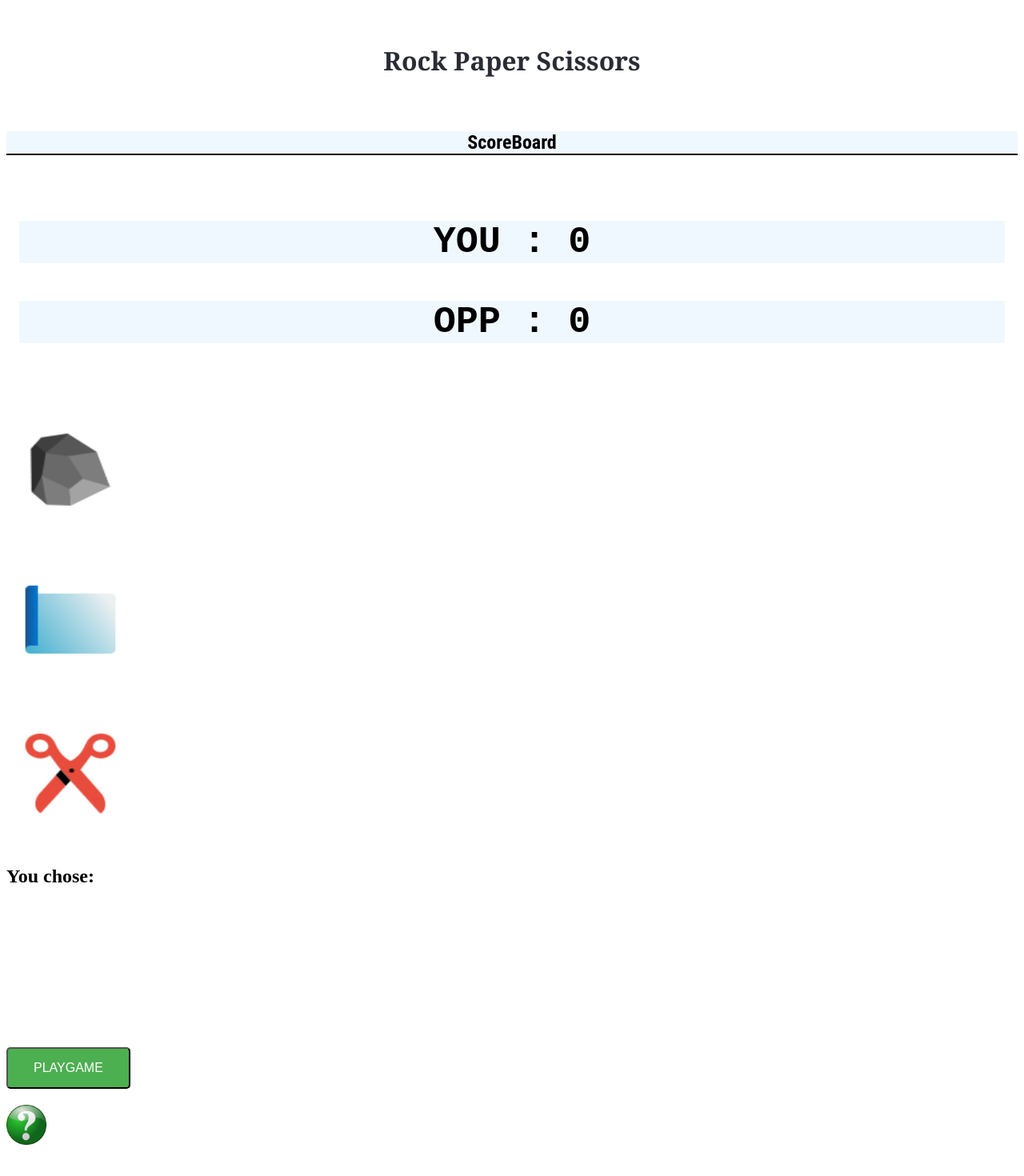
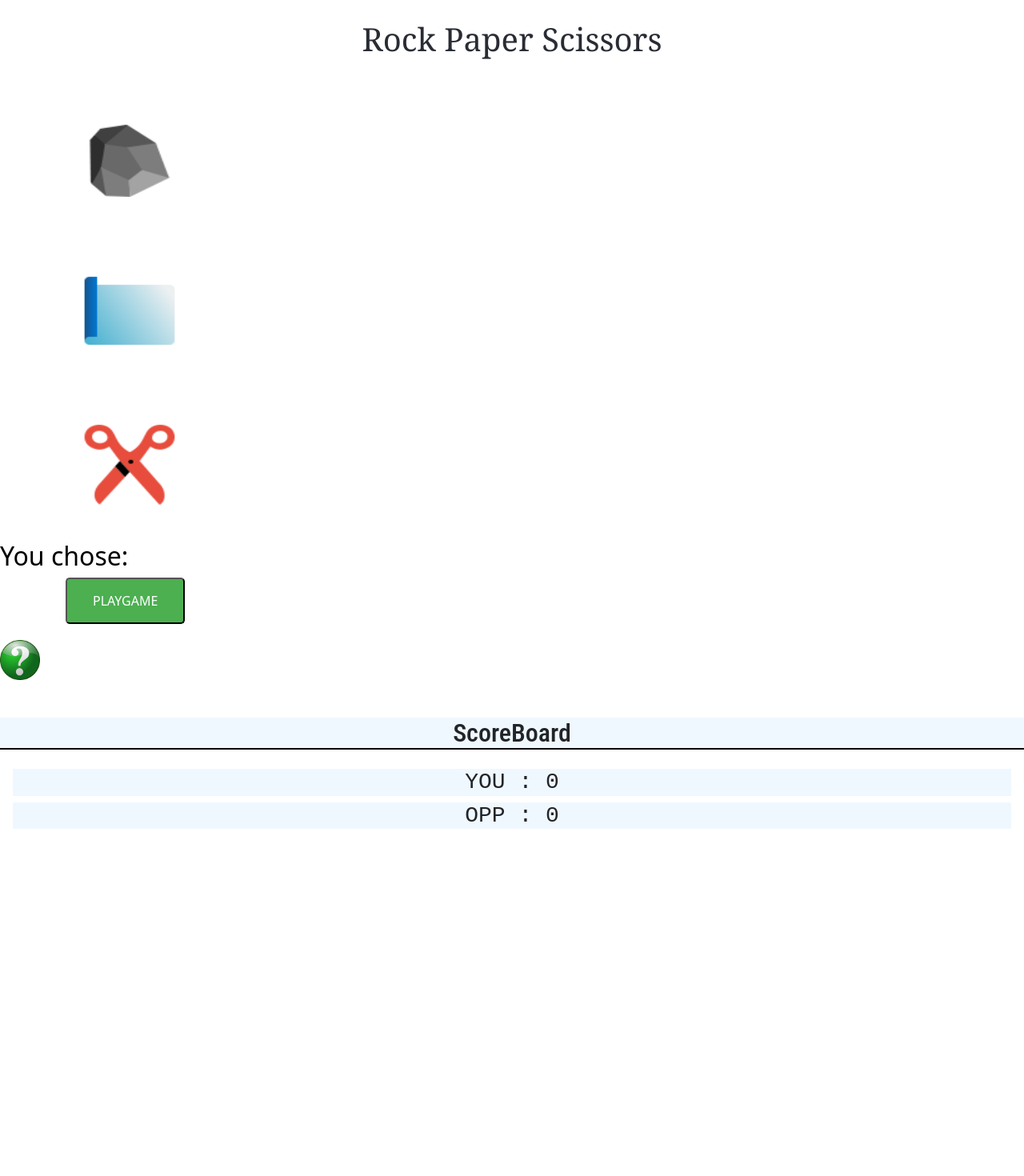
Before and after one commit to TDL2627/Rock-paper-vue, a Vue app: page /#/ in a window 1280 px wide. Shown: the top 1470 px of the page at 80% size. After the commit the page ends 1060 px from the top, so only its background shows below. Built offline with nearby package versions, Linux system fonts and the light colour scheme.

Commit message:
added bootstrap

```diff
--- a/package.json
+++ b/package.json
@@ -7,6 +7,7 @@
     "build": "vue-cli-service build"
   },
   "dependencies": {
+    "bootstrap": "^5.1.3",
     "cache-loader": "^4.1.0",
     "core-js": "^3.6.5",
     "register-service-worker": "^1.7.1",
--- a/src/main.js
+++ b/src/main.js
@@ -4,3 +4,6 @@ import './registerServiceWorker'
 import router from './router'
 
 createApp(App).use(router).mount('#app')
+import "bootstrap/dist/css/bootstrap.css"
+
+import "bootstrap/dist/js/bootstrap.js"
--- a/src/views/Home.vue
+++ b/src/views/Home.vue
@@ -3,34 +3,32 @@
  <div class="header-container">
         <h1>Rock Paper Scissors</h1>
       </div>
-      <!-- ScoreBoard -->
+
+
+
+      <!-- Game -->
+    <div id="p-choice">
+      <Player v-on:getChoice="updatePlayerChoice($event)" v-bind:choice="player_choice" />
+      <h2 style="color:black;">You chose: {{player_choice}}</h2>
+    </div>
+    <div id="o-choice">
+      <Opponent @click="play" v-on:getChoice="updateOpponentScore($event)" v-bind:choice="opponent_choice"/>
+      <img type="button" class="quest" v-if="!opponent_choice" src="../assets/quest.png" />
+      <img class="opponent_img" type="button" v-if="!!opponent_choice" :src="require('../assets/'+ImgSrc())" />
+      <h2 style="color:white">Opponents choice: {{opponent_choice}}</h2>
+    </div>
+    <h1 class="winner" v-if="winner">
+      {{ winner }}
+    </h1>
+  </div>
+        <!-- ScoreBoard -->
       <div class="scoreboard">
-
       <h2 class="score_text">ScoreBoard</h2>
         <div class="score">
           <h3>YOU : {{player_score}}</h3>
           <h3>OPP : {{opponent_score}}</h3>
       </div>
   </div>
-
-
-      <!-- Game -->
-    <div class="float-child1">
-      <Player v-on:getChoice="updatePlayerChoice($event)" v-bind:choice="player_choice" />
-      <h2 style="color:black;">You chose: {{player_choice}}</h2>
-    </div>
-    <div class="float-child2">
-      <Opponent @click="play" v-on:getChoice="updateOpponentScore($event)" v-bind:choice="opponent_choice"/>
-      <img type="button" class="quest" v-if="!opponent_choice" src="../assets/quest.png" />
-      <img class="opponent_img" type="button" v-if="!!opponent_choice" :src="require('../assets/'+ImgSrc())" />
-
-      <h2 style="color:white">Opponents choice: {{opponent_choice}}</h2>
-    </div>
-    <h1 class="winner" v-if="winner">
-      {{ winner }}
-    </h1>
-  </div>
-
 
 </template>
 
@@ -120,13 +118,7 @@ height: 50px;
   border-bottom: 2px solid #000;
   width:100%;
 }
-.float-child {
-  background-color:aliceblue;
-  width: 50%;
-  float: left;
-  padding: 20px;
 
-}
 
 .float-child2 {
   margin-top:200px;
```
Also changed, not shown: 1 other file (tests, documents, lock files or other folders).
